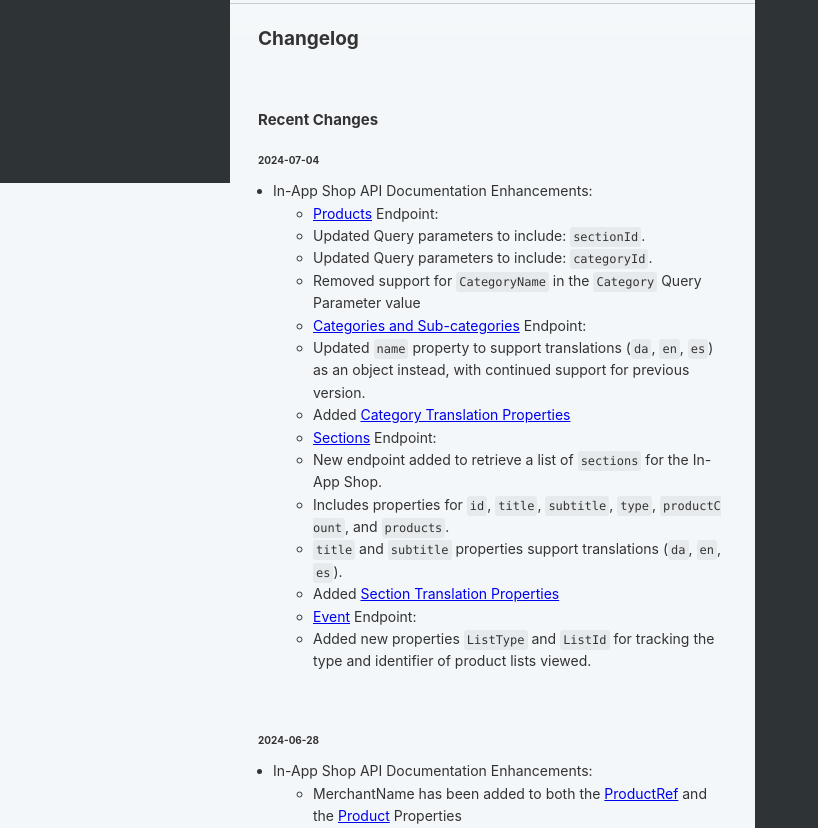
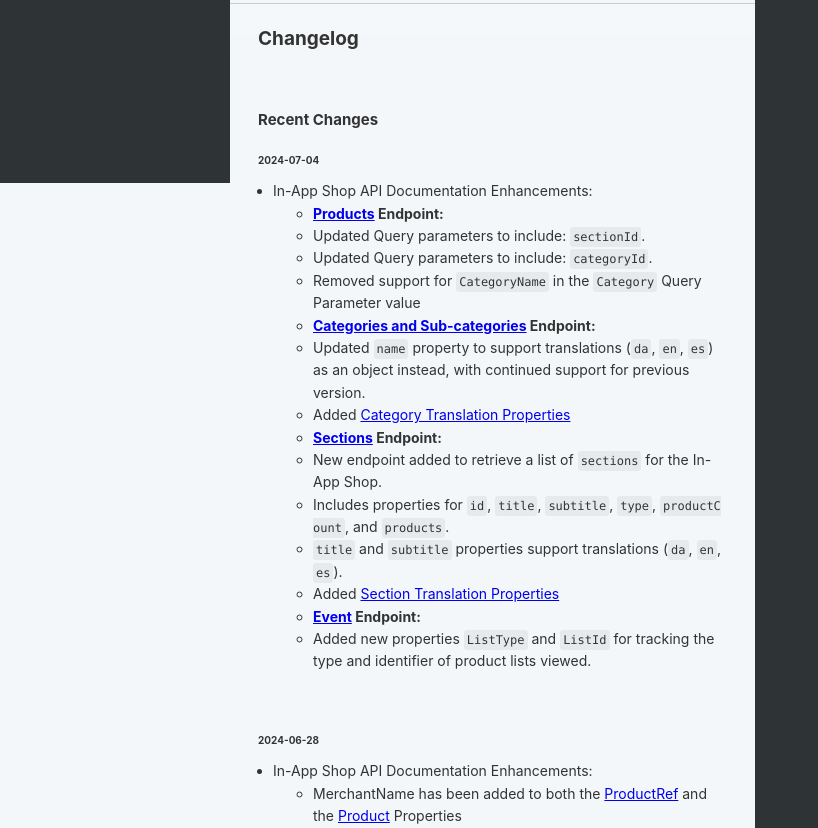
Before and after one commit to Marlin-OS-ApS/Slate-Viabill-Documentation, a plain HTML site: page index.html in a window 1280 px wide. Shown: the part 617-1445 px from the top of the page, without its empty margins (0-818 px from the left). Drawn offline with Linux system fonts and the light colour scheme.

Commit message:
Updated ChangeLog List

```diff
--- a/index.html
+++ b/index.html
@@ -407,19 +407,19 @@ You must replace <code>xxxxxxxx-xxxx-xxxx-xxxx-xxxxxxxxxxxx</code> with your per
 <li>In-App Shop API Documentation Enhancements:
 
 <ul>
-<li><a href="#products">Products</a> Endpoint:</li>
+<li><b><a href="#products">Products</a> Endpoint:</b></li>
 <li>Updated Query parameters to include: <code>sectionId</code>.</li>
 <li>Updated Query parameters to include: <code>categoryId</code>.</li>
 <li>Removed support for <code>CategoryName</code> in the <code>Category</code> Query Parameter value</li>
-<li><a href="#categories-and-sub-categories">Categories and Sub-categories</a> Endpoint:</li>
+<li><b><a href="#categories-and-sub-categories">Categories and Sub-categories</a> Endpoint:</b></li>
 <li>Updated <code>name</code> property to support translations (<code>da</code>, <code>en</code>, <code>es</code>) as an object instead, with continued support for previous version.</li>
 <li>Added <a href="#category-translation-properties">Category Translation Properties</a></li>
-<li><a href="#sections">Sections</a> Endpoint:</li>
+<li><b><a href="#sections">Sections</a> Endpoint:</b></li>
 <li>New endpoint added to retrieve a list of <code>sections</code> for the In-App Shop. </li>
 <li>Includes properties for <code>id</code>, <code>title</code>, <code>subtitle</code>, <code>type</code>, <code>productCount</code>, and <code>products</code>.</li>
 <li><code>title</code> and <code>subtitle</code> properties support translations (<code>da</code>, <code>en</code>, <code>es</code>).</li>
 <li>Added <a href="#section-translation-properties">Section Translation Properties</a></li>
-<li><a href="#event-1">Event</a> Endpoint:</li>
+<li><b><a href="#event-1">Event</a> Endpoint:</b></li>
 <li>Added new properties <code>ListType</code> and <code>ListId</code> for tracking the type and identifier of product lists viewed.</li>
 </ul></li>
 </ul>
```
